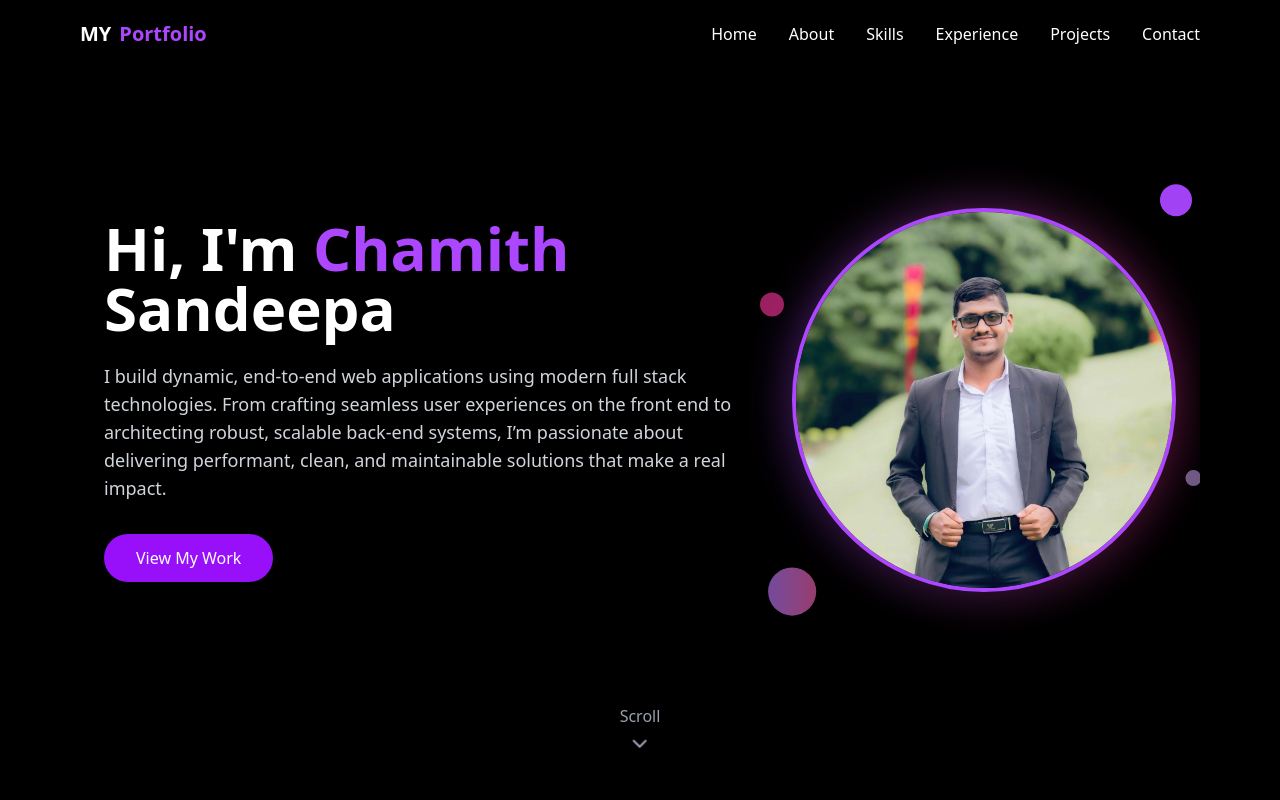
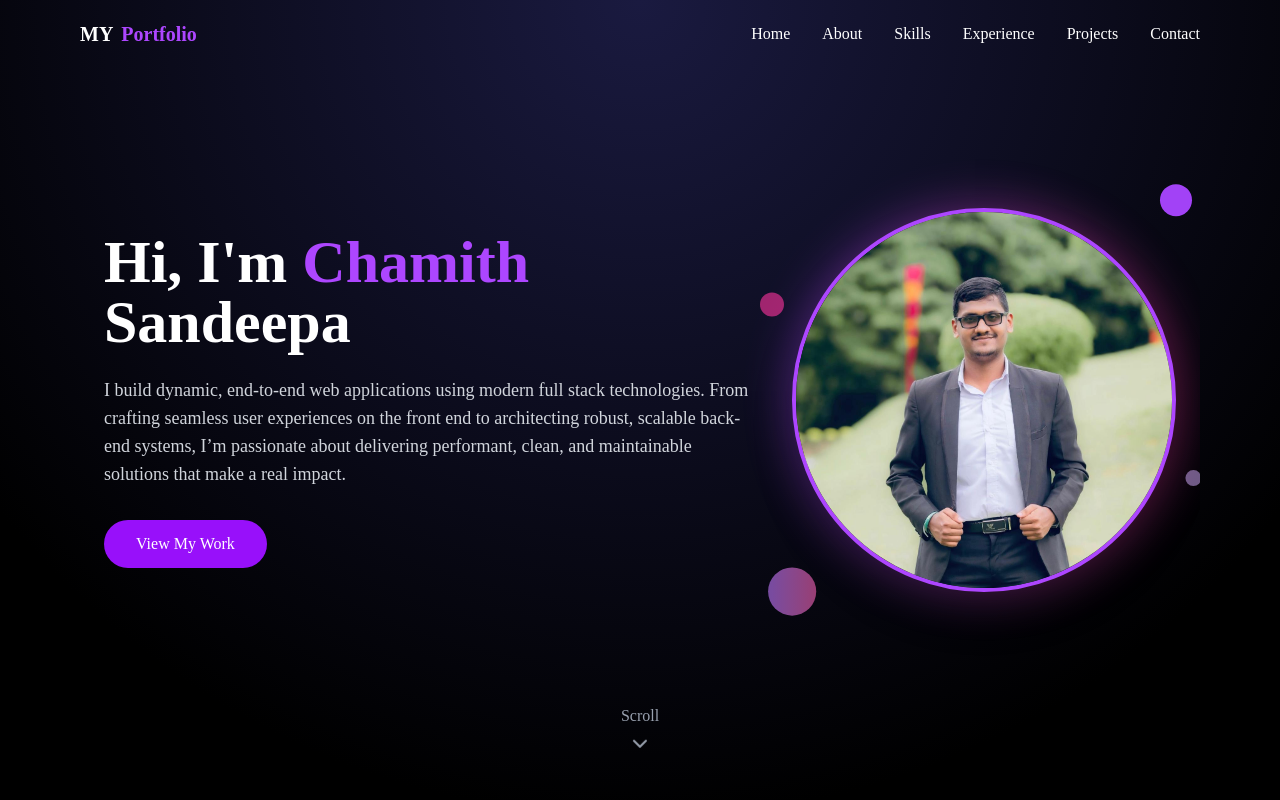
Before and after one commit to chamithsandeepa/My-Portfolio, a React (Vite) app: page / in a window 1280 px wide. Shown: the top 800 px of the page. Built offline with nearby package versions, Linux system fonts and the light colour scheme.

Commit message:
Update font styles and enhance background gradient for improved aesthetics

```diff
--- a/index.html
+++ b/index.html
@@ -5,13 +5,15 @@
     <link rel="icon" type="image/svg+xml" href="newlogo.png" />
     <meta name="viewport" content="width=device-width, initial-scale=1.0" />
     <title>My Portfolio</title>
+    <link rel="preconnect" href="https://fonts.googleapis.com" />
+    <link rel="preconnect" href="https://fonts.gstatic.com" crossorigin />
+    <link
+      href="https://fonts.googleapis.com/css2?family=Inter:wght@100..900&family=Outfit:wght@100..900&display=swap"
+      rel="stylesheet"
+    />
   </head>
   <body>
     <div id="root"></div>
     <script type="module" src="/src/main.jsx"></script>
-    <link
-      href="https://fonts.googleapis.com/css2?family=Poppins:wght@300;400;600;700&display=swap"
-      rel="stylesheet"
-    />
   </body>
 </html>
--- a/src/index.css
+++ b/src/index.css
@@ -1,4 +1,9 @@
 @import "tailwindcss";
+
+@theme {
+  --font-sans: "Didot", "sans-serif";
+  --font-display: "Outfit", "sans-serif";
+}
 
 /* Reset default styles and ensure no horizontal overflow */
 html,
@@ -6,7 +11,8 @@ body {
   margin: 0;
   padding: 0;
   overflow-x: hidden; /* Prevent horizontal scroll */
-  background-color: #000000;
+  background: radial-gradient(circle at 50% 0%, #1a1a40, #000000 80%);
+  background-attachment: fixed;
   color: #ffffff;
   box-sizing: border-box;
 }
```
